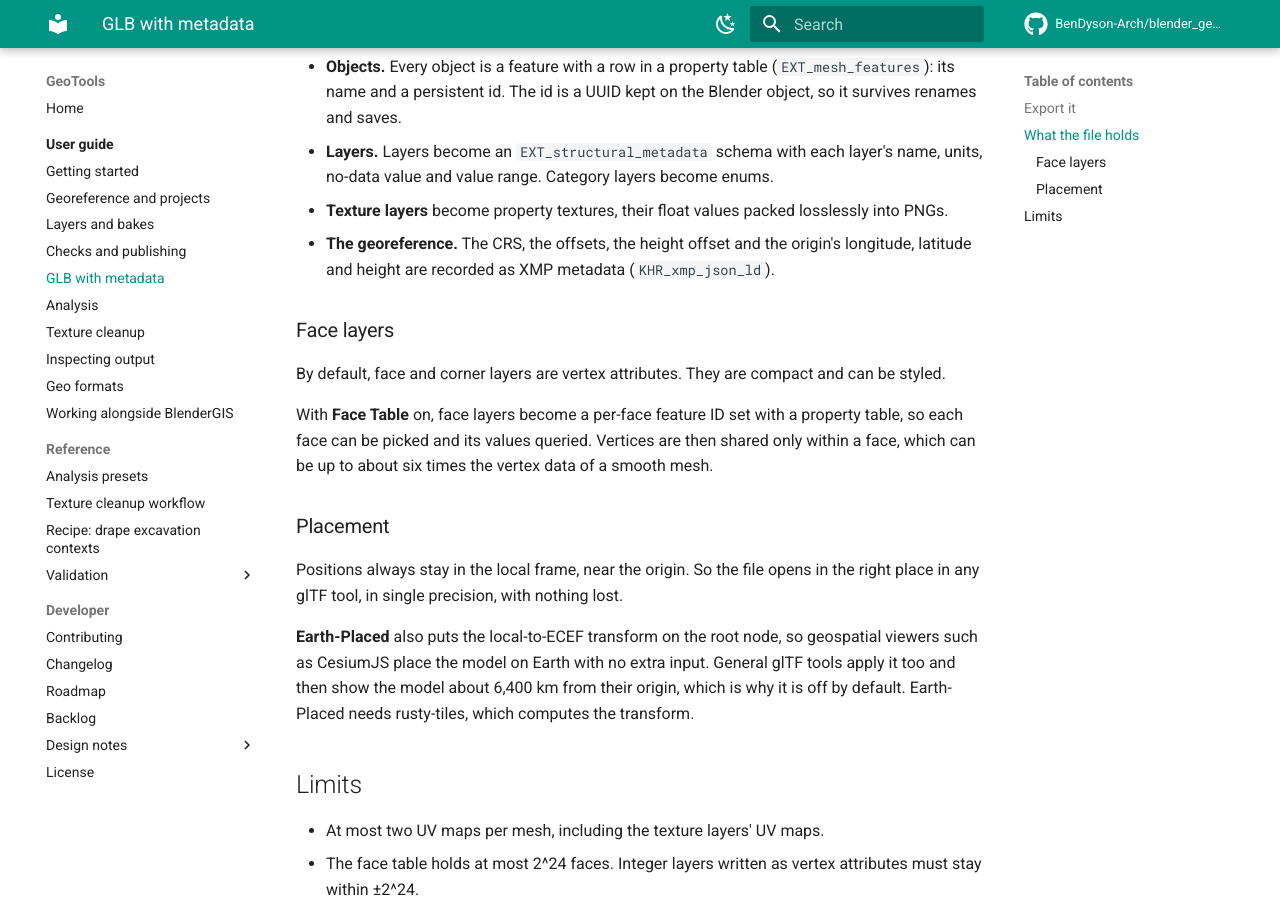
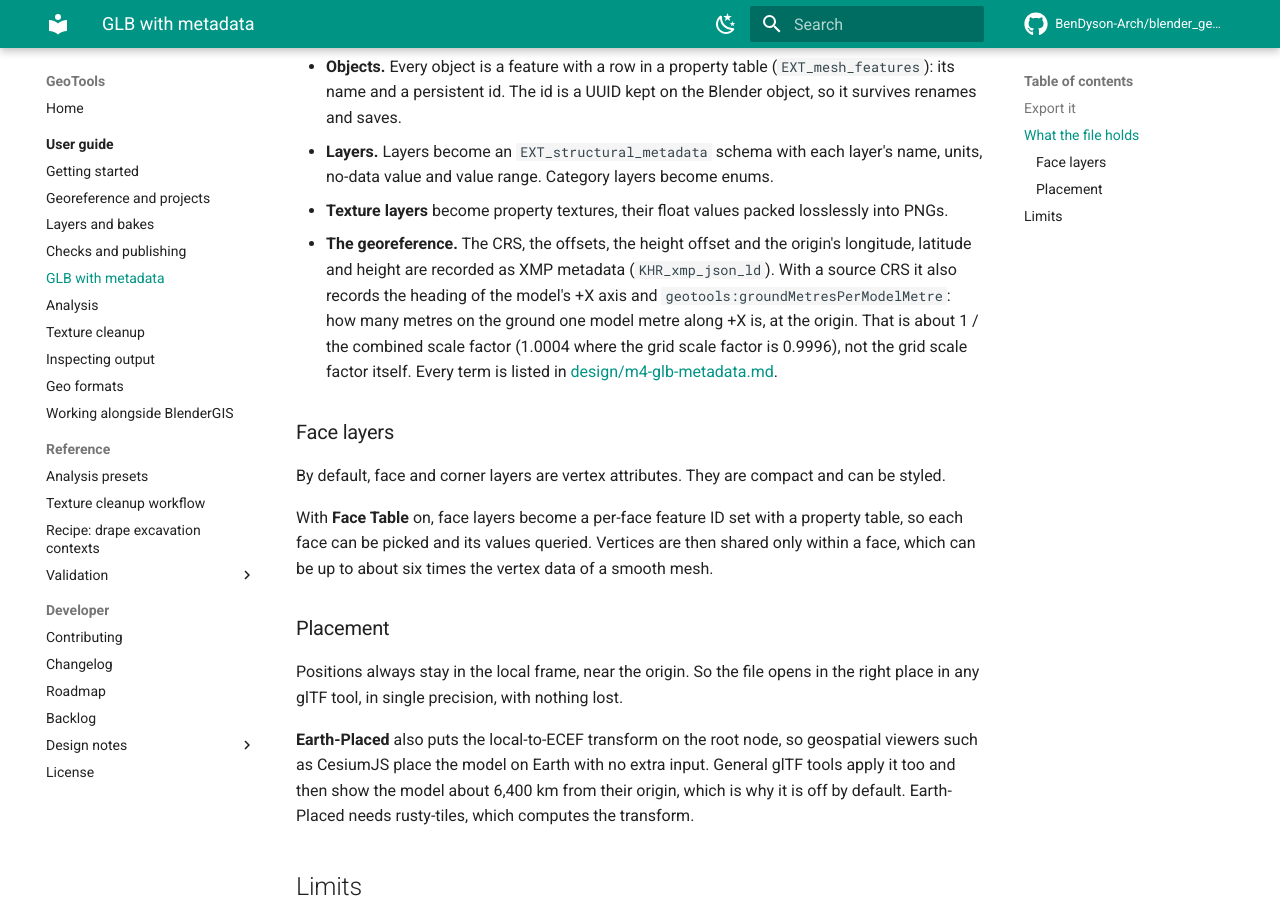
Before and after one commit to BenDyson-Arch/blender_geotools, an MkDocs documentation site: the page built from docs/guide/glb-metadata.md, in a window 1280 px wide and 900 px high, scrolled down 914 px. Built offline with MkDocs 1.6.1 and Material for MkDocs 9.7.7, drawn with Linux system fonts in a browser that asks for light colours; comment, search, counter and statistics services are not loaded.

Commit message:
GLB metadata: rename geotools:gridScale to groundMetresPerModelMetre
The term holds metres on the ground per model metre along +X at the
origin, about 1 / the combined scale factor (1.0004 where k = 0.9996), not
the grid scale factor k that its name suggested. Rename the term, the
Georeference field and EcefFrame.scale, document it in the guide and the
m4 design note, and test the new key and its value. No alias: no release
wrote the old name.

Co-Authored-By: Claude Opus 5.5 <noreply@anthropic.com>

```diff
--- a/docs/guide/glb-metadata.md
+++ b/docs/guide/glb-metadata.md
@@ -42,7 +42,12 @@ Both routes run the checks first and stop on an error.
   losslessly into PNGs.
 - **The georeference.** The CRS, the offsets, the height offset and the
   origin's longitude, latitude and height are recorded as XMP metadata
-  (`KHR_xmp_json_ld`).
+  (`KHR_xmp_json_ld`). With a source CRS it also records the heading of the
+  model's +X axis and `geotools:groundMetresPerModelMetre`: how many metres
+  on the ground one model metre along +X is, at the origin. That is about
+  1 / the combined scale factor (1.0004 where the grid scale factor is
+  0.9996), not the grid scale factor itself. Every term is listed in
+  [design/m4-glb-metadata.md](../design/m4-glb-metadata.md#5-placement-and-the-geotools-xmp-terms).
 
 ### Face layers
 
```
Also changed, not shown: CHANGELOG.md (+7 -0 lines), docs/design/m4-glb-metadata.md (+1 -1 lines), 5 other files.
